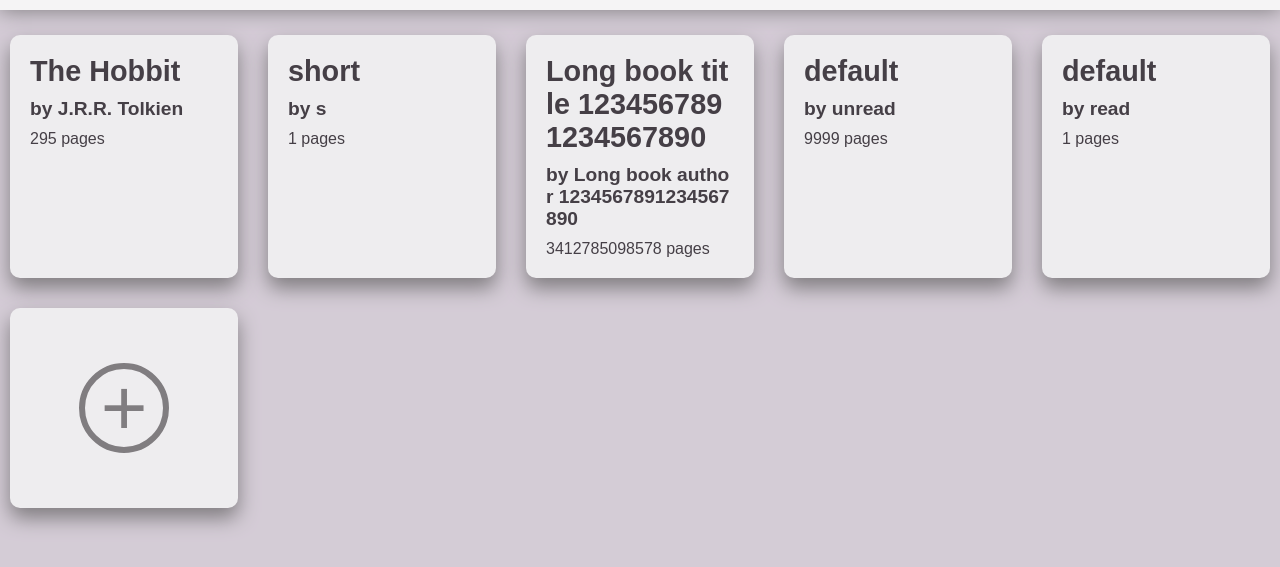
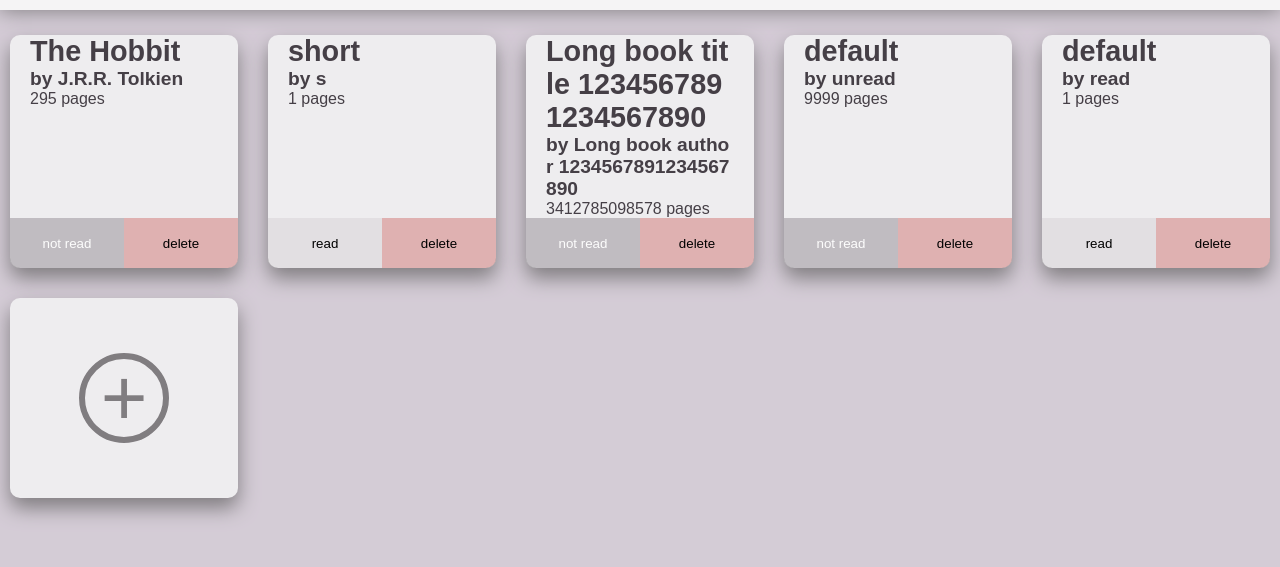
Before and after one commit to Andr-e-acute/Odin-Library, a website: page Libary.html in a window 1280 px wide. Shown: the part 87-654 px from the top of the page. Drawn offline with Linux system fonts and the light colour scheme.

Commit message:
added delete and read function buttons

```diff
--- a/Libary.html
+++ b/Libary.html
@@ -54,7 +54,7 @@
       </div>
     </section>
     <main id="bookshelf">
-      <div class="book circleButton display-form">
+      <div class="bookCard circleButton display-form">
         <div class="circle">
           <div>+</div>
         </div>
--- a/app.js
+++ b/app.js
@@ -1,16 +1,14 @@
 const library = [];
 const bookshelf = document.querySelector("#bookshelf");
-const addCard = bookshelf.querySelector(".display-form.book");
+const addCard = bookshelf.querySelector(".display-form.bookCard");
 
 const addFormButtons = document.querySelectorAll(".display-form");
 const form = document.querySelector("#form");
 const hideFormButtons = document.querySelectorAll(".hide-form");
+// const displayedBooks = document.getElementsByClassName("book");
 
-const toggleButtonDisplay = document.querySelector(
-  ".circleButton.display-form"
-);
+const toggleButtonDisplay = document.querySelector(".circleButton.display-form");
 const toggleButtonHide = document.querySelector(".circleButton.hide-form");
-
 const addBookButton = document.querySelector("#add-book");
 
 // todo change to class syntax
@@ -31,6 +29,13 @@ function addBookToLibrary(title, author, pages, status) {
   const newBook = new Book(title, author, pages, status);
   library.push(newBook);
 }
+function deleteBook(parentElement)
+{
+ const index=parentElement.id.slice(-1)
+ library.splice(index,1)
+ console.log(library)
+parentElement.remove()
+}
 
 //  sample books
 addBookToLibrary("The Hobbit", "J.R.R. Tolkien", 295, false);
@@ -48,21 +53,38 @@ addBookToLibrary("default", "read", 1, true);
 function displayBooks() {
   for (let i = 0; i < library.length; i += 1) {
     // only add when there is no such book
-    if (!document.getElementById(`book ${i}`)) {
+    if (!document.getElementById(`bookId${i}`)) {
       const book = document.createElement("div");
-      book.classList.add("book");
-      book.setAttribute("id", `book ${i}`);
+      book.classList = "book bookCard";
+      book.setAttribute("id", `bookId${i}`);
       // loop over each property and create corespondent div's
       Object.keys(library[i]).forEach((property) => {
-        const prop = document.createElement("div");
-        prop.classList.add(`${property}`);
         // status is special
         if (property === "status") {
-          prop.classList.add(`${library[i][property]}`);
+          const statusButtons = document.createElement("div");
+          statusButtons.classList = "statusButtons";
+
+          const statusButton = document.createElement("button");
+          statusButton.setAttribute("type", "button");
+          statusButton.classList = `read-${library[i][property]}`;
+          statusButton.innerText = library[i][property] ? "read" : " not read";
+
+          const deleteButton = document.createElement("button");
+          deleteButton.setAttribute("type", "button");
+          deleteButton.classList = "delete-Card";
+          deleteButton.innerText = "delete";
+          deleteButton.addEventListener('click',(e)=>{
+            deleteBook(e.target.parentElement.parentElement)
+           })
+          statusButtons.appendChild(statusButton);
+          statusButtons.appendChild(deleteButton);
+          book.appendChild(statusButtons);
         } else {
+          const prop = document.createElement("div");
+          prop.classList.add(`${property}`);
           prop.innerText = library[i][property];
+          book.appendChild(prop);
         }
-        book.appendChild(prop);
       });
 
       bookshelf.insertBefore(book, addCard);
@@ -88,10 +110,12 @@ addFormButtons.forEach((button) => {
   button.addEventListener("click", displayForm);
 });
 addBookButton.addEventListener("click", () => {
-  addBookToLibrary(document.getElementById('title').value,
-  document.getElementById('author').value,
-  document.getElementById('pages').value,
-  document.getElementById('status').value);
+  addBookToLibrary(
+    document.getElementById("title").value,
+    document.getElementById("author").value,
+    document.getElementById("pages").value,
+    document.getElementById("status").value
+  );
   hideForm();
   displayBooks();
 });
--- a/style.css
+++ b/style.css
@@ -55,6 +55,10 @@ grid-template-columns: 8fr 100px;
 header h1 {
   padding: 15px;
 }
+button{
+  border: none;
+  cursor: pointer;
+}
 /* book card layout */
 main#bookshelf {
   padding: 10px;
@@ -62,19 +66,48 @@ main#bookshelf {
   gap: 30px;
   grid-template-columns: repeat(auto-fill, minmax(200px, 1fr));
 }
-.book {
+.bookCard {
   background-color: var(--300);
   border-radius: 10px;
-  padding: 20px;
+
   box-shadow: 0 10px 20px var(--800);
   min-height: 200px;
+  display: flex;
+  flex-direction: column;
+  overflow: hidden;
+}
+.bookCard:hover{
+  box-shadow: 0 10px 30px var(--50);
+}
+.bookCard div{
+  margin:0px 20px;
+}
+div.statusButtons{
+  margin:auto 0 0 0 ;
+ background-color: gray;
+ display: grid;
+ grid-template-columns: 1fr 1fr;
+ height: 50px;
+}
+.statusButtons .read-true{
+  background-color: var(--400);
+}
+.statusButtons .read-false{
+  color: var(--050);
+  background-color: var(--600);
+}
+.statusButtons .delete-Card{
+  background-color: rgb(223, 177, 177);
+}
+.statusButtons .delete-Card:hover{
+  background-color: red;
 }
 
 .title {
   font-size: 1.8rem;
   font-weight: 700;
   word-break: break-all;
-  margin-bottom: 10px;
+
 }
 .author {
   font-size: 1.2rem;
@@ -96,15 +129,16 @@ main#bookshelf {
   align-items: center;
   justify-content: flex-end;
 }
-.circleButton.book{
+.circleButton.bookCard{
   justify-content: center;
 }
 .circleButton {
+  cursor: pointer;
   color: var(--800);
 }
 .circleButton:hover {
   color: var(--900);
-  transform: scale(1.1);
+
 }
 .circle {
   border: 6px solid;
@@ -116,7 +150,7 @@ main#bookshelf {
   align-items: center;
   font-weight: 100;
 }
-.circleButton.book .circle {
+.circleButton.bookCard .circle {
   width: 90px;
   height: 90px;
   font-size: 80px;
@@ -207,7 +241,7 @@ header .circleButton .circle {
 
 }
 .buttons button{
-  border: none;
+
   font-size: 1.3rem;
   color: var(--050);
   font-weight: 900;
```
